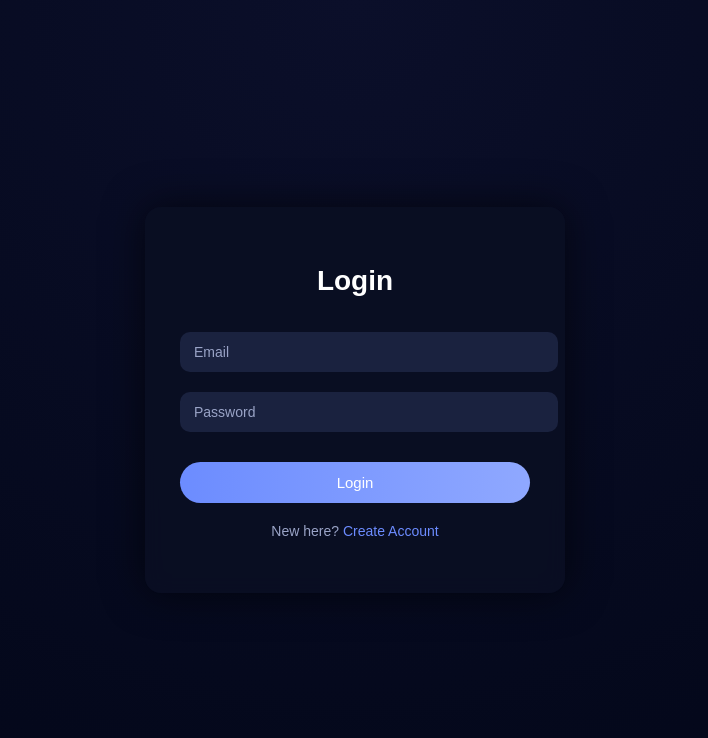
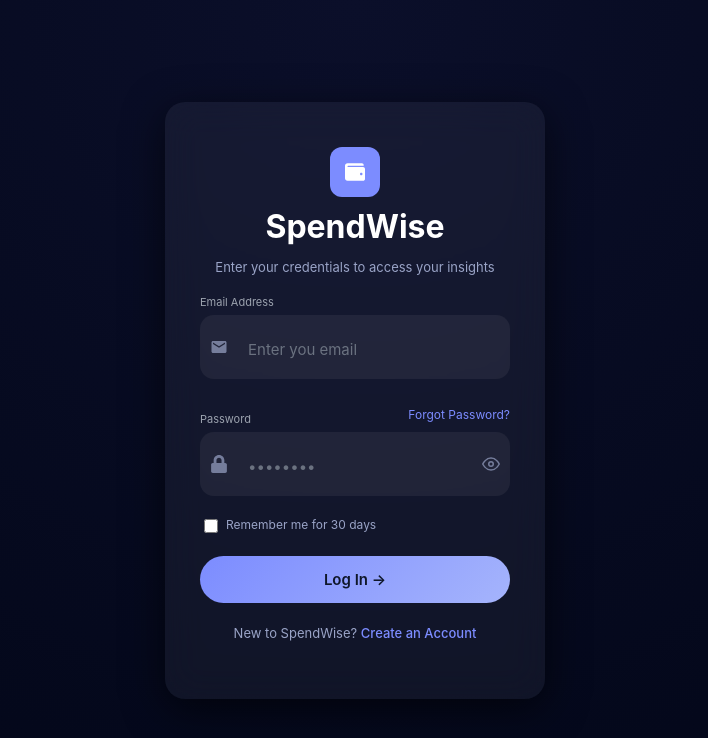
Before and after one commit to sanyamrajbhandari/colab-expense-tracker-frontend, a React (Vite) app: page /login in a window 1280 px wide. Shown: the top 738 px of the page, without its empty margins (285-993 px from the left). Built offline with nearby package versions, Linux system fonts and the light colour scheme.

Commit message:
fixed login desgin and added react icons on login and signup page

```diff
--- a/src/css/Login.css
+++ b/src/css/Login.css
@@ -1,97 +1,180 @@
-/* Full page background */
+/* Reset */
+* {
+  box-sizing: border-box;
+  font-family: "Inter", sans-serif;
+}
+
 body {
   margin: 0;
-  font-family: "Segoe UI", Tahoma, Geneva, Verdana, sans-serif;
-  background: radial-gradient(circle at top left, #0f1a3a, #020617);
-  height: 100vh;
+  background: radial-gradient(circle at top, #0f172a, #020617);
+  color: white;
 }
 
 /* Center container */
 .container {
+  height: 100vh;
   display: flex;
   justify-content: center;
   align-items: center;
-  height: 100vh;
 }
 
 /* Card */
 .card {
-  background: rgba(10, 15, 35, 0.9);
-  padding: 40px 35px;
-  border-radius: 16px;
-  width: 350px;
-  text-align: center;
-  box-shadow: 0 0 40px rgba(0, 0, 0, 0.6);
-  backdrop-filter: blur(10px);
+  padding: 45px 35px;
+  width: 380px;
+  background: rgba(255, 255, 255, 0.05);
+  border-radius: 20px;
+  backdrop-filter: blur(18px);
+  box-shadow: 0 10px 40px rgba(0, 0, 0, 0.6);
 }
 
-/* Title */
-.card h1 {
-  color: #ffffff;
-  margin-bottom: 25px;
-  font-size: 28px;
-  font-weight: 600;
+/* Logo */
+.logo-container {
+  text-align: center;
+  margin-bottom: 20px;
 }
 
-/* Inputs */
-.card input {
-  width: 100%;
-  padding: 12px 14px;
-  margin: 10px 0;
-  border-radius: 10px;
-  border: none;
-  outline: none;
-  background: #1a223f;
+.logo {
+  font-size: 30px;
   color: #ffffff;
-  font-size: 14px;
-  transition: 0.3s;
+  margin-bottom: 10px;
 }
 
-/* Placeholder color */
-.card input::placeholder {
+.logo-container h1 {
+  margin: 5px 0;
+}
+
+.logo-container p {
+  font-size: 13px;
   color: #9aa4c7;
 }
 
-/* Input focus */
-.card input:focus {
-  box-shadow: 0 0 0 2px #6c8cff;
+/* Labels */
+label {
+  font-size: 12px;
+  color: #9aa4c7;
+  margin-bottom: 6px;
+  display: block;
+}
+
+/* Input fields */
+.input-group {
+  display: flex;
+  align-items: center;
+  background: rgba(255, 255, 255, 0.06);
+  padding: 10px;
+  border-radius: 14px;
+  margin-bottom: 18px;
+  transition: 0.2s;
+}
+
+.input-group:focus-within {
+  border: 1px solid #7c8cff;
+  background: rgba(255, 255, 255, 0.08);
+}
+
+.input-group input {
+  flex: 1;
+  border: none;
+  outline: none;
+  background: transparent;
+  color: white;
+  font-size: 15px;
+}
+
+/* Icons */
+.icon {
+  margin-right: 10px;
+  opacity: 0.7;
+  font-size: 18px;
+  display: flex;
+  align-items: center;
+  color: #9aa4c7;
+}
+
+.eye {
+  margin-left: 10px;
+  cursor: pointer;
+  opacity: 0.7;
+  font-size: 18px;
+  display: flex;
+  align-items: center;
+  color: #9aa4c7;
+  transition: 0.2s;
+}
+
+.eye:hover {
+  color: #7c8cff;
+}
+
+/* Password row */
+.password-header {
+  display: flex;
+  justify-content: space-between;
+  align-items: center;
+}
+
+.forgot {
+  font-size: 12px;
+  color: #7c8cff;
+  cursor: pointer;
+}
+
+.forgot:hover {
+  text-decoration: underline;
+}
+
+/* Checkbox */
+.remember {
+  margin-bottom: 20px;
+}
+
+.checkbox {
+  display: flex;
+  align-items: center;
+  font-size: 12px;
+  color: #9aa4c7;
+}
+
+.checkbox input {
+  margin-right: 8px;
+  width: 14px;
+  height: 14px;
 }
 
 /* Button */
-.card button {
+button {
   width: 100%;
-  padding: 12px;
-  margin-top: 20px;
-  border-radius: 25px;
+  padding: 14px;
+  border-radius: 30px;
   border: none;
-  background: linear-gradient(90deg, #6c8cff, #8fa8ff);
-  color: white;
+  background: linear-gradient(135deg, #7c8cff, #a5b4fc);
+  color: #0f172a;
   font-size: 15px;
-  font-weight: 500;
+  font-weight: 600;
   cursor: pointer;
-  transition: 0.3s;
+  transition: 0.25s;
 }
 
-/* Button hover */
-.card button:hover {
-  opacity: 0.9;
-  transform: translateY(-1px);
+button:hover {
+  transform: translateY(-2px);
+  opacity: 0.95;
 }
 
 /* Bottom text */
-.card p {
-  margin-top: 20px;
+.signup {
+  margin-top: 22px;
+  text-align: center;
+  font-size: 13px;
   color: #9aa4c7;
-  font-size: 14px;
 }
 
-/* Link */
-.card span {
-  color: #6c8cff;
+.signup span {
+  color: #7c8cff;
   cursor: pointer;
   font-weight: 500;
 }
 
-.card span:hover {
+.signup span:hover {
   text-decoration: underline;
 }
--- a/src/pages/Login.jsx
+++ b/src/pages/Login.jsx
@@ -1,23 +1,74 @@
-import React from "react";
+import React, { useState } from "react";
 import "../css/Login.css";
 import { useNavigate } from "react-router-dom";
+import { FaWallet, FaLock } from "react-icons/fa";
+import { MdEmail } from "react-icons/md";
+import { FiEye, FiEyeOff } from "react-icons/fi";
 
 const Login = () => {
   const navigate = useNavigate();
+  const [showPassword, setShowPassword] = useState(false);
 
   return (
     <div className="container">
       <div className="card">
-        <h1>Login</h1>
+        <div className="logo-container">
+          <div className="logo">
+            <FaWallet />
+          </div>
+          <h1>SpendWise</h1>
+          <p>Enter your credentials to access your insights</p>
+        </div>
 
-        <input type="email" placeholder="Email" />
-        <input type="password" placeholder="Password" />
+        <div className="form">
+          {/* Email */}
+          <label>Email Address</label>
+          <div className="input-group">
+            <span className="icon">
+              <MdEmail />
+            </span>
+            <input type="email" placeholder="Enter you email" />
+          </div>
 
-        <button onClick={() => navigate("/dashboard")}>Login</button>
+          {/* Password */}
+          <div className="password-header">
+            <label>Password</label>
+            <span className="forgot">Forgot Password?</span>
+          </div>
 
-        <p>
-          New here?{" "}
-          <span onClick={() => navigate("/signup")}>Create Account</span>
+          <div className="input-group">
+            <span className="icon">
+              <FaLock />
+            </span>
+
+            <input
+              type={showPassword ? "text" : "password"}
+              placeholder="••••••••"
+            />
+
+            <span
+              className="eye"
+              onClick={() => setShowPassword(!showPassword)}
+            >
+              {showPassword ? <FiEyeOff /> : <FiEye />}
+            </span>
+          </div>
+
+          {/* Remember */}
+          <div className="remember">
+            <label className="checkbox">
+              <input type="checkbox" />
+              <span>Remember me for 30 days</span>
+            </label>
+          </div>
+
+          {/* Button */}
+          <button onClick={() => navigate("/dashboard")}>Log In →</button>
+        </div>
+
+        <p className="signup">
+          New to SpendWise?{" "}
+          <span onClick={() => navigate("/signup")}>Create an Account</span>
         </p>
       </div>
     </div>
--- a/src/pages/Signup.jsx
+++ b/src/pages/Signup.jsx
@@ -1,6 +1,7 @@
 import React, { useState } from "react";
 import "../css/Signup.css";
 import { useNavigate } from "react-router-dom";
+import { FaWallet } from "react-icons/fa6";
 
 const Signup = () => {
   const navigate = useNavigate();
@@ -36,7 +37,9 @@ const Signup = () => {
   return (
     <div className="container">
       <div className="card signup-card">
-        <div className="logo"></div>
+        <div className="logo">
+          <FaWallet />
+        </div>
 
         <h1 className="title">SpendWise</h1>
         <p className="subtitle">
```
Also changed, not shown: 1 other file (tests, documents, lock files or other folders).
